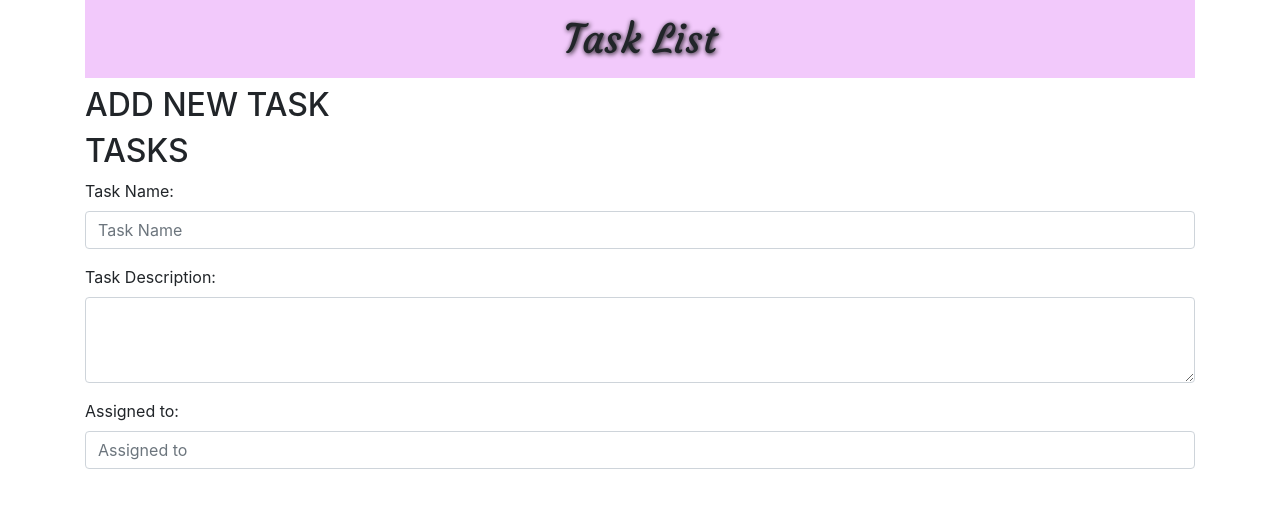
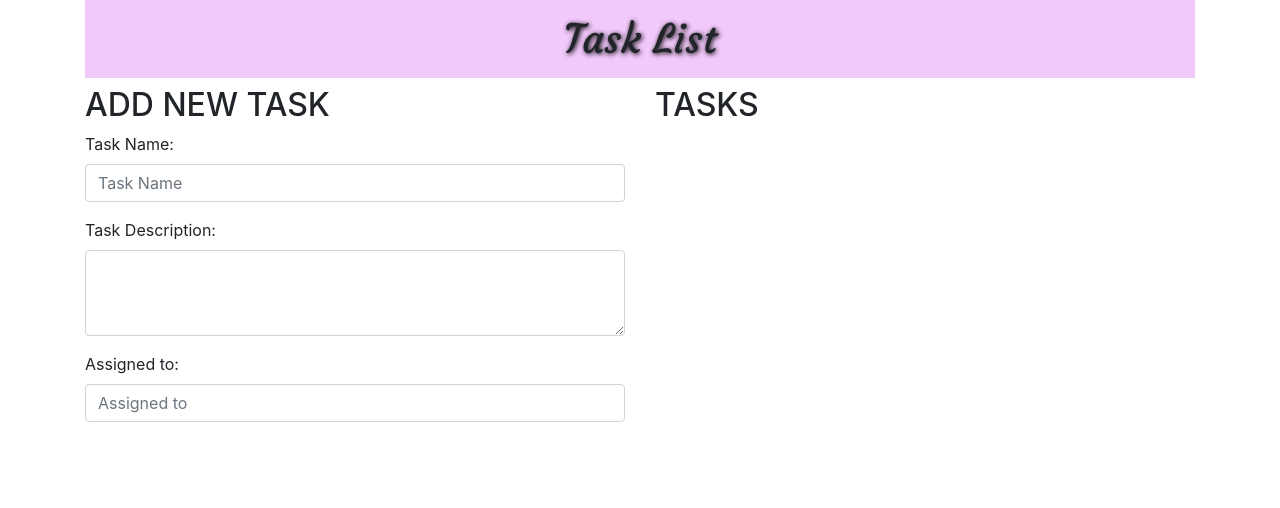
Before and after one commit to AshleyU/Task-List, a plain HTML site: page index.html in a window 1280 px wide. Drawn offline with nearby package versions, Linux system fonts and the light colour scheme.

Commit message:
Updating layout

```diff
--- a/index.html
+++ b/index.html
@@ -19,10 +19,9 @@
     <body>
         <div class="container">
             <h1>Task List</h1>
-
+            <div class="row">
+                <div class="col">
                     <h2>ADD NEW TASK</h2>
-            <h2>TASKS</h2>
-
                     <form>
                         <div class="form-group">
                             <label for="exampleFormControlInput1">Task Name:</label>
@@ -37,7 +36,12 @@
                             <input type="email" class="form-control" id="exampleFormControlInput1" placeholder="Assigned to">
                         </div>
                     </form>
-
+                </div>
+                    <div class="col">
+                        <h2>TASKS</h2>
+                    </div>
+                </div>
+            </div>
         </div>
 
     <!-- Optional JavaScript; choose one of the two! -->
```
Lines whose indentation alone changed are shown as unchanged.
